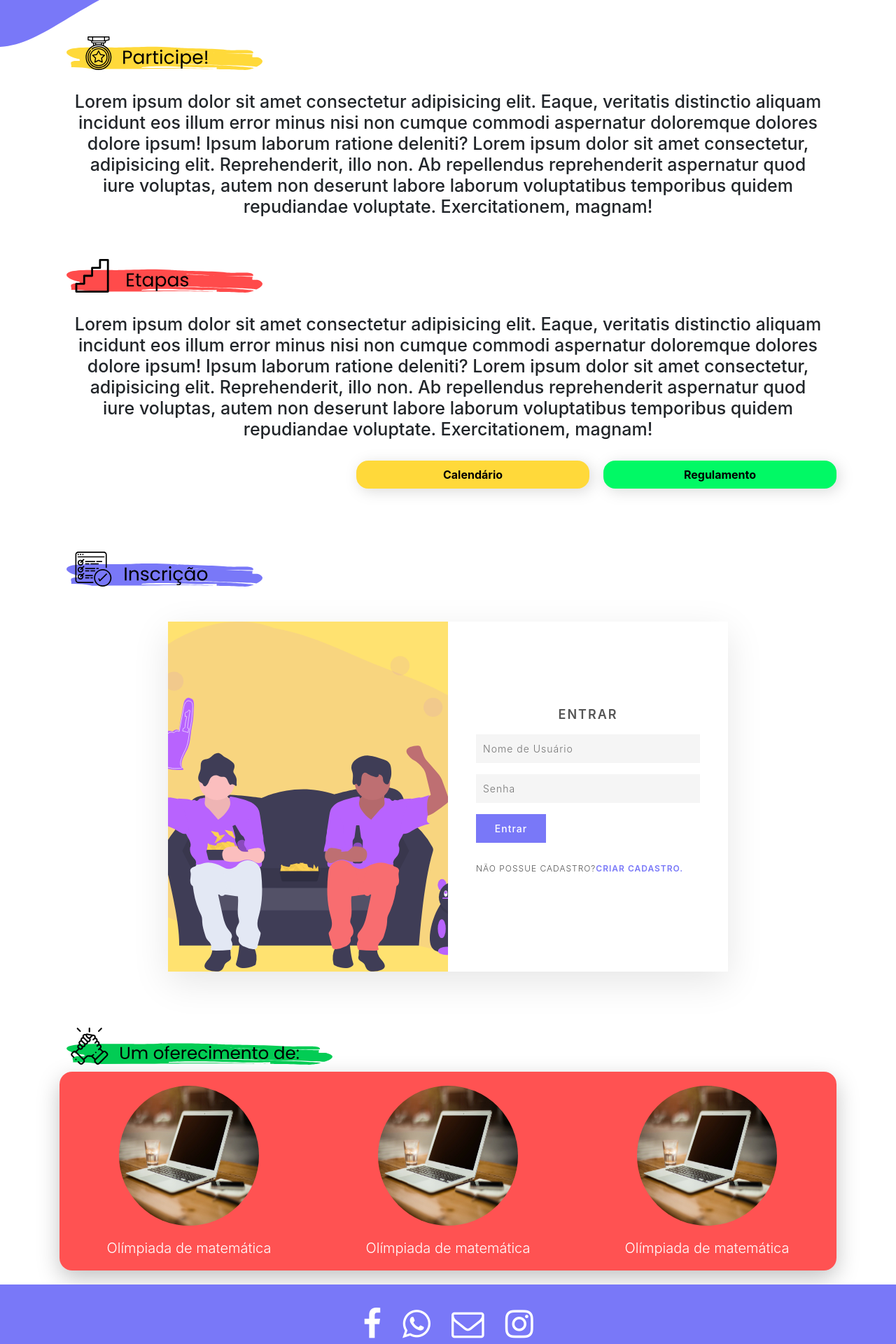
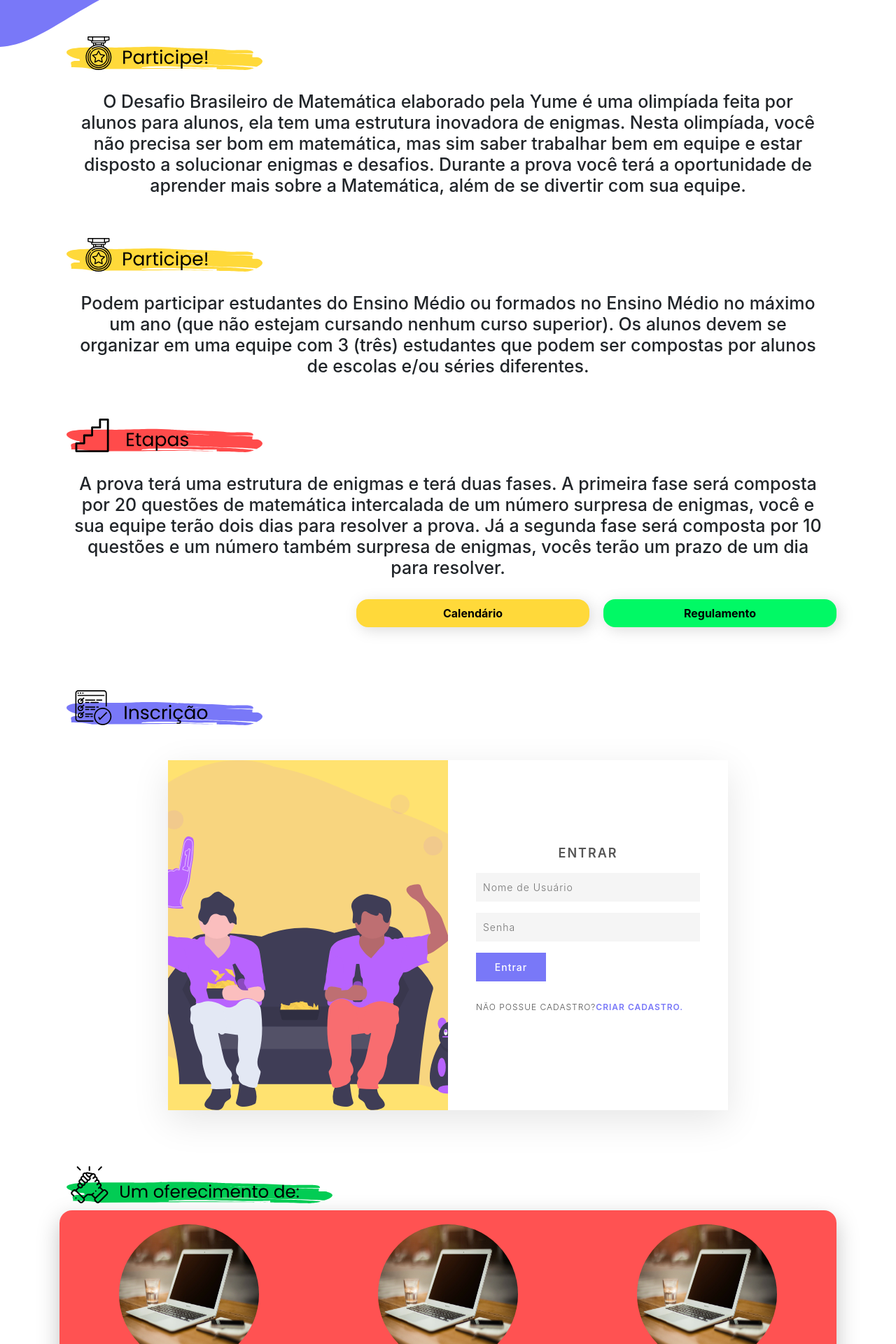
Before and after one commit to WesleyBueno/Yume, an Angular app in the folder yume/: page /evento in a window 1280 px wide. Shown: the part 480-2400 px from the top of the page at 70% size. Built offline with nearby package versions, Linux system fonts and the light colour scheme.

Commit message:
feat: adicionando parte escrita da DBM

```diff
--- a/yume/src/app/dbm/dbm.component.html
+++ b/yume/src/app/dbm/dbm.component.html
@@ -31,12 +31,22 @@
         </div>
 
         <div class="text">
-            <h2>Lorem ipsum dolor sit amet consectetur adipisicing elit. Eaque, veritatis distinctio aliquam incidunt
-                eos illum error minus nisi non cumque commodi aspernatur doloremque dolores dolore ipsum! Ipsum laborum
-                ratione deleniti?
-                Lorem ipsum dolor sit amet consectetur, adipisicing elit. Reprehenderit, illo non. Ab repellendus
-                reprehenderit aspernatur quod iure voluptas, autem non deserunt labore laborum voluptatibus temporibus
-                quidem repudiandae voluptate. Exercitationem, magnam!
+            <h2>O Desafio Brasileiro de Matemática elaborado pela Yume é uma olimpíada feita por alunos para alunos, ela tem uma estrutura inovadora de enigmas. Nesta olimpíada, você não precisa ser bom em matemática, mas sim saber trabalhar bem em equipe e estar disposto a solucionar enigmas e desafios. Durante a prova você terá a oportunidade de aprender mais sobre a Matemática, além de se divertir com sua equipe.
+            </h2>
+        </div>
+
+    </section>
+
+    <section class="participe">
+
+        <div class="title">
+            <div class="icon">
+                <img src="assets/Participe.svg" alt="">
+            </div>
+        </div>
+
+        <div class="text">
+            <h2>Podem participar estudantes do Ensino Médio ou formados no Ensino Médio no máximo um ano (que não estejam cursando nenhum curso superior). Os alunos devem se organizar em uma equipe com 3 (três) estudantes que podem ser compostas por alunos de escolas e/ou séries diferentes.
             </h2>
         </div>
 
@@ -51,12 +61,7 @@
         </div>
 
         <div class="text">
-            <h2>Lorem ipsum dolor sit amet consectetur adipisicing elit. Eaque, veritatis distinctio aliquam incidunt
-                eos illum error minus nisi non cumque commodi aspernatur doloremque dolores dolore ipsum! Ipsum laborum
-                ratione deleniti?
-                Lorem ipsum dolor sit amet consectetur, adipisicing elit. Reprehenderit, illo non. Ab repellendus
-                reprehenderit aspernatur quod iure voluptas, autem non deserunt labore laborum voluptatibus temporibus
-                quidem repudiandae voluptate. Exercitationem, magnam!
+            <h2>A prova terá uma estrutura de enigmas e terá duas fases. A primeira fase será composta por 20 questões de matemática intercalada de um número surpresa de enigmas, você e sua equipe terão dois dias para resolver a prova. Já a segunda fase será composta por 10 questões e um número também surpresa de enigmas, vocês terão um prazo de um dia para resolver.
             </h2>
             <div class="btns">
                 <!--Botões-->
@@ -131,11 +136,11 @@
                 <div class="row d-flex align-items-center">
                     <div class="col-4 ">
                         <img src="assets/laptop-336373_1920.jpg" alt="">
-                        <h2 class="display-4">Olímpiada de matemática</h2>
+                        <h2 class="display-4">IFRN</h2>
                     </div>
                     <div class="col-4">
                         <img src="assets/laptop-336373_1920.jpg" alt="">
-                        <h2 class="display-4">Olímpiada de matemática</h2>
+                        <h2 class="display-4">IFRR</h2>
                     </div>
                     <div class="col-4">
                         <img src="assets/laptop-336373_1920.jpg" alt="">
--- a/yume/src/app/inicio/inicio.component.html
+++ b/yume/src/app/inicio/inicio.component.html
@@ -7,9 +7,9 @@
     <div class="row">
         <div class="col-md-6">
             <div class="header">
-                <h3>Lorem ipsum dolor sit amet consectetur, adipisicing elit. Nemo velit ullam tempore laboriosam minus
-                    voluptates est itaque molestias quibusdam reiciendis. Ipsa magni odio molestias voluptate! Suscipit
-                    possimus error et recusandae?</h3>
+                <h3>Porque informações mudam vidas
+                    Aqui você terá acesso a diversas oportunidades como cursos, hackathons, olimpíadas científicas entre outros.
+                    </h3>
             </div>
         </div>
         <div class="col-md-6">
@@ -41,9 +41,8 @@
             <div class="container">
                 <div class="row d-flex align-items-center">
                     <div class="col-4 ">
-                        <h2 class="display-4">Olímpiada de matemática</h2>
-                        <h4>Lorem ipsum dolor, sit amet consectetur adipisicing elit. Laborum non maxime modi distinctio
-                            eaque.</h4>
+                        <h2 class="display-4">Desafio de Matemática</h2>
+                        <h4>Venha participar de uma Olimpíada desenvolvida por alunos do ensino médio com estrutura inovadora de enigmas.</h4>
                         <div class="btns">
                             <!--Botões-->
                             <a routerLink="/evento">Participe</a>
@@ -76,39 +75,36 @@
         <div class="card">
             <img class="card-img-top" src="assets/laptop-336373_1920.jpg" alt="Imagem de capa do card">
             <div class="card-body">
-                <h5 class="card-title">Título do card</h5>
-                <p class="card-text">Este é um card maior com suporte a texto embaixo, que funciona como uma introdução
-                    a um conteúdo adicional.</p>
+                <h5 class="card-title">13° ONHB</h5>
+                <p class="card-text">A ONHB é uma olimpíada de história online que busca potencializar a aprendizagem em ambiente digital e a interação entre alunos e professores, estimulando a descoberta de novas formas de aprendizagem.</p>
 
                 <div class="btns">
                     <!--Botões-->
-                    <a routerLink="/evento">Conhecer</a>
+                    <a href="https://www.olimpiadadehistoria.com.br" target="_blank">Conhecer</a>
                 </div>
             </div>
         </div>
         <div class="card">
             <img class="card-img-top" src="assets/laptop-336373_1920.jpg" alt="Imagem de capa do card">
             <div class="card-body">
-                <h5 class="card-title">Título do card</h5>
-                <p class="card-text">Este é um card com suporte a texto embaixo, que funciona como uma introdução a um
-                    conteúdo adicional.</p>
+                <h5 class="card-title">FBJC 2021</h5>
+                <p class="card-text">A Feira Brasileira de Jovens Cientistas é a primeira feira científica e pré-universitária nacional totalmente virtual e busca estimular o desenvolvimento científico desde cedo.</p>
 
                 <div class="btns">
                     <!--Botões-->
-                    <a routerLink="/evento">Conhecer</a>
+                    <a href="https://fbjc.com.br" target="_blank">Conhecer</a>
                 </div>
             </div>
         </div>
         <div class="card d-flex">
             <img class="card-img-top" src="assets/laptop-336373_1920.jpg" alt="Imagem de capa do card">
             <div class="card-body">
-                <h5 class="card-title">Título do card</h5>
-                <p class="card-text">Este é um card maior com suporte a texto embaixo, que funciona como uma introdução
-                    a um conteúdo adicional. .</p>
+                <h5 class="card-title">Curso de Astronomia e Astronáutica da UFSC</h5>
+                <p class="card-text">Objetiva introduzir estudantes, em especial do ensino fundamental, no ensino de astronomia e astronáutica em preparação para a Olimpíada Brasileira de Astronomia e Astronáutica.</p>
 
                 <div class="btns">
                     <!--Botões-->
-                    <a routerLink="/evento">Conhecer</a>
+                    <a href="https://astrofisica.ufsc.br/aa/g/" target="_blank">Conhecer</a>
                 </div>
             </div>
         </div>
--- a/yume/src/app/time/time.component.html
+++ b/yume/src/app/time/time.component.html
@@ -31,8 +31,7 @@
         </div>
 
         <div class="text d-flex align-items-center">
-            <h2>Lorem, ipsum dolor sit amet consectetur adipisicing elit. Sit laborum voluptates ea sed ratione fugit iusto hic repudiandae, eum perspiciatis amet sunt aliquid blanditiis! Dolores reiciendis soluta asperiores quae deserunt?
-                Lorem ipsum, dolor sit amet consectetur adipisicing elit. Adipisci dicta quo voluptate totam, quidem saepe sapiente excepturi, earum corporis nemo nihil ipsum, voluptatibus corrupti a iste. Obcaecati dolorem quae nostrum.
+            <h2>Yume significa "sonho" em japonês que representa bem os nossos ideais de acreditar que informações mudam vidas. Foi a partir desses ideais que um grupo de jovens estudantes do Ensino Médio e da Graduação se juntaram para divulgar oportunidades educacionais.
             </h2>
         </div>
 
```
Also changed, not shown: 1 other file (tests, documents, lock files or other folders).
